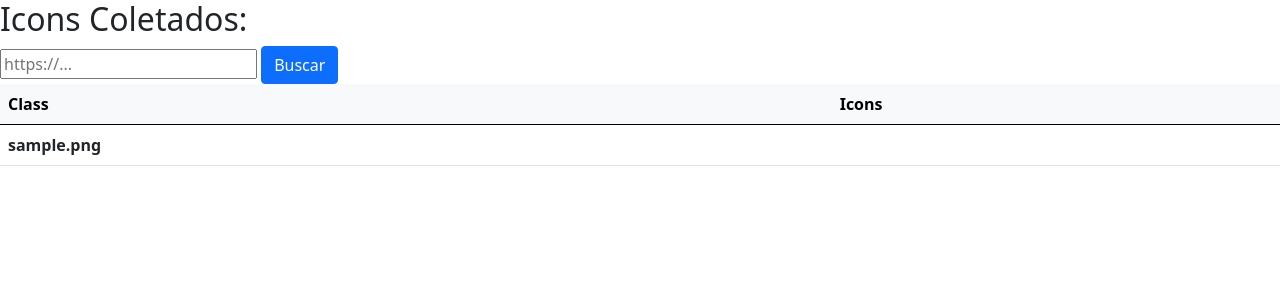
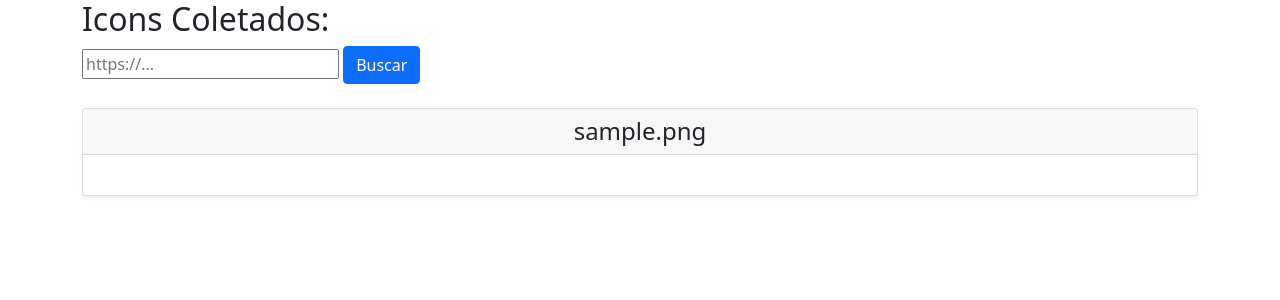
Before and after one commit to JhonyBastos/coletaIcons, a Django app: page /listagem/ in a window 1280 px wide. Shown: the top 300 px of the page. Run offline with Django 4.2, Linux system fonts and the light colour scheme; tables that the repository leaves empty hold one stand-in row (values such as "Sample post"); lists and menus that the app fills with data are empty.

Commit message:
Melhoria na apresentação visual

```diff
--- a/templates/listagem.html
+++ b/templates/listagem.html
@@ -9,28 +9,26 @@
         rel="stylesheet">
     <title>Icons</title>
 </head>
-<body>
+<body class="container">
     <h2>Icons Coletados: </h2>
     <form action="submit" method="POST"> {% csrf_token %}
         <input type="text" name="url" size="22" placeholder="https://...">
         <button class="btn btn-primary" type="submit">Buscar</button>
     </form>
-    <table class="table">
-        <thead class="table-light">
-            <tr>
-                <th>Class</th>
-                <th>Icons</th>
-            </tr>
-        </thead>
-        <tbody>
-            {% for icon in icons %}
-                <tr>
-                    <th>{{ icon.icons }}</th>
-                    <th><i class="iconify" data-icon="{{ icon.icons }}"></i></th>
-                </tr>
-            {% endfor %}
-        </tbody>
-    </table>
+    <br>
+<!--    apresentação dos icones-->
+    {% for icon in icons %}
+        <div class="card-deck mb-3 text-center">
+            <div class="card mb-4 shadow-sm">
+                <div class="card-header">
+                    <h4 class="my-0 font-weight-normal">{{ icon.icons }}</h4>
+                </div>
+              <div class="card-body"> <!--  define de onde tirar o icone para que o mesmo seja apresentado-->
+                    <h1 class="card-title pricing-card-title"><i class="iconify" data-icon="{{ icon.icons }}"></i></h1>
+                </div>
+            </div>
+        </div>
+    {% endfor %}
     <script src="https://code.iconify.design/2/2.2.1/iconify.min.js"></script>
 </body>
 </html>
```
